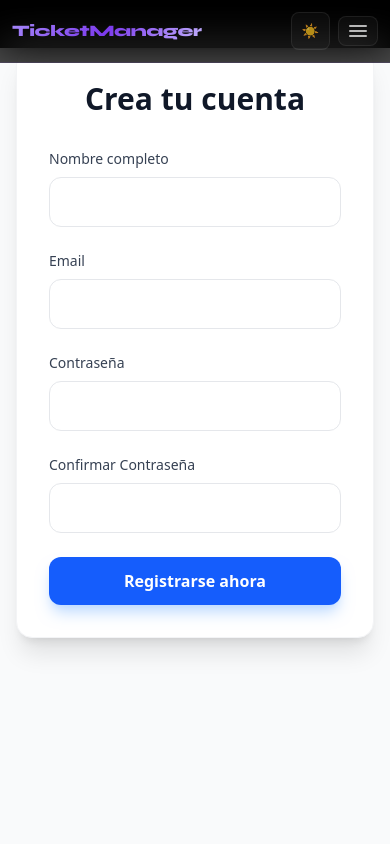
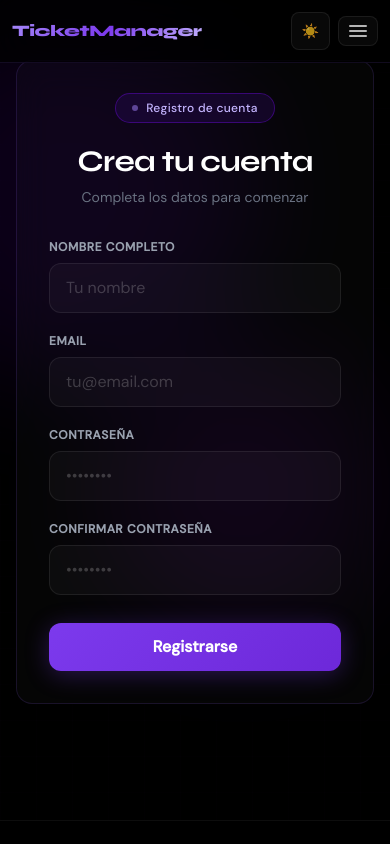
Before and after one commit to EfrenTC/ticket-frontend, a Vue app: page /register in a window 390 px wide. Shown: the top 844 px of the page. Built offline with nearby package versions, Linux system fonts and the light colour scheme.

Commit message:
feat(RegisterView): enhance layout and styling with background effects, improved form structure, and responsive design

```diff
--- a/src/views/RegisterView.vue
+++ b/src/views/RegisterView.vue
@@ -2,6 +2,7 @@
 import { ref } from 'vue';
 import { useAuth } from '../composables/useAuth';
 import Navbar from '../components/layout/Navbar.vue';
+import Footer from '../components/layout/Footer.vue';
 import type { RegisterPayload } from '../types';
 
 const { register, errors } = useAuth();
@@ -19,42 +20,149 @@ const handleSubmit = async () => {
 </script>
 
 <template>
-  <div class="min-h-screen bg-gray-50">
+  <div class="min-h-screen bg-black text-white overflow-hidden">
+    <!-- Background effects -->
+    <div class="fixed inset-0 bg-grid-pattern opacity-5 pointer-events-none"></div>
+    <div class="fixed top-0 right-1/3 w-96 h-96 bg-violet-700 rounded-full blur-3xl opacity-10 pointer-events-none"></div>
+    <div class="fixed bottom-1/4 left-1/4 w-72 h-72 bg-purple-600 rounded-full blur-3xl opacity-8 pointer-events-none"></div>
+
     <Navbar />
 
-    <div class="flex items-center justify-center mt-12 px-4">
-      <div class="max-w-md w-full bg-white rounded-2xl shadow-xl p-8 border border-gray-100">
-        <h2 class="text-3xl font-bold text-gray-900 text-center mb-8">Crea tu cuenta</h2>
+    <div class="flex items-center justify-center min-h-[calc(100vh-80px)] px-4 py-12">
+      <div class="register-card max-w-md w-full rounded-2xl p-8 animate-fade-in">
 
-        <form @submit.prevent="handleSubmit" class="space-y-6">
+        <!-- Header -->
+        <div class="text-center mb-8">
+          <div class="inline-flex items-center gap-2 mb-5 border border-violet-700/40 bg-violet-950/30 px-4 py-1.5 rounded-full">
+            <span class="w-1.5 h-1.5 bg-violet-400 rounded-full animate-pulse"></span>
+            <span class="text-violet-300 text-xs font-medium tracking-wide">Registro de cuenta</span>
+          </div>
+          <h2 class="text-3xl font-bold text-white tracking-tight">Crea tu cuenta</h2>
+          <p class="text-gray-500 text-sm mt-2">Completa los datos para comenzar</p>
+        </div>
+
+        <form @submit.prevent="handleSubmit" class="space-y-5">
+          <!-- Nombre -->
           <div>
-            <label class="block text-sm font-medium text-gray-700 mb-2">Nombre completo</label>
-            <input v-model="form.name" type="text" class="w-full px-4 py-3 rounded-xl border border-gray-200 focus:ring-2 focus:ring-blue-500 focus:border-transparent outline-none transition">
-            <p v-if="errors.name" class="text-red-500 text-xs mt-1">{{ errors.name[0] }}</p>
+            <label class="block text-xs font-semibold text-gray-400 uppercase tracking-wider mb-2">Nombre completo</label>
+            <input
+              v-model="form.name"
+              type="text"
+              placeholder="Tu nombre"
+              class="input-field w-full px-4 py-3 rounded-xl text-white placeholder-gray-600 outline-none transition-all duration-200"
+            />
+            <p v-if="errors.name" class="text-red-400 text-xs mt-1.5 flex items-center gap-1">
+              <svg xmlns="http://www.w3.org/2000/svg" class="w-3 h-3" fill="none" viewBox="0 0 24 24" stroke-width="2" stroke="currentColor"><path stroke-linecap="round" stroke-linejoin="round" d="M12 9v3.75m9-.75a9 9 0 1 1-18 0 9 9 0 0 1 18 0Zm-9 3.75h.008v.008H12v-.008Z" /></svg>
+              {{ errors.name[0] }}
+            </p>
           </div>
 
+          <!-- Email -->
           <div>
-            <label class="block text-sm font-medium text-gray-700 mb-2">Email</label>
-            <input v-model="form.email" type="email" class="w-full px-4 py-3 rounded-xl border border-gray-200 focus:ring-2 focus:ring-blue-500 focus:border-transparent outline-none transition">
-            <p v-if="errors.email" class="text-red-500 text-xs mt-1">{{ errors.email[0] }}</p>
+            <label class="block text-xs font-semibold text-gray-400 uppercase tracking-wider mb-2">Email</label>
+            <input
+              v-model="form.email"
+              type="email"
+              placeholder="tu@email.com"
+              class="input-field w-full px-4 py-3 rounded-xl text-white placeholder-gray-600 outline-none transition-all duration-200"
+            />
+            <p v-if="errors.email" class="text-red-400 text-xs mt-1.5 flex items-center gap-1">
+              <svg xmlns="http://www.w3.org/2000/svg" class="w-3 h-3" fill="none" viewBox="0 0 24 24" stroke-width="2" stroke="currentColor"><path stroke-linecap="round" stroke-linejoin="round" d="M12 9v3.75m9-.75a9 9 0 1 1-18 0 9 9 0 0 1 18 0Zm-9 3.75h.008v.008H12v-.008Z" /></svg>
+              {{ errors.email[0] }}
+            </p>
           </div>
 
+          <!-- Contraseña -->
           <div>
-            <label class="block text-sm font-medium text-gray-700 mb-2">Contraseña</label>
-            <input v-model="form.password" type="password" class="w-full px-4 py-3 rounded-xl border border-gray-200 focus:ring-2 focus:ring-blue-500 focus:border-transparent outline-none transition">
-            <p v-if="errors.password" class="text-red-500 text-xs mt-1">{{ errors.password[0] }}</p>
+            <label class="block text-xs font-semibold text-gray-400 uppercase tracking-wider mb-2">Contraseña</label>
+            <input
+              v-model="form.password"
+              type="password"
+              placeholder="••••••••"
+              class="input-field w-full px-4 py-3 rounded-xl text-white placeholder-gray-600 outline-none transition-all duration-200"
+            />
+            <p v-if="errors.password" class="text-red-400 text-xs mt-1.5 flex items-center gap-1">
+              <svg xmlns="http://www.w3.org/2000/svg" class="w-3 h-3" fill="none" viewBox="0 0 24 24" stroke-width="2" stroke="currentColor"><path stroke-linecap="round" stroke-linejoin="round" d="M12 9v3.75m9-.75a9 9 0 1 1-18 0 9 9 0 0 1 18 0Zm-9 3.75h.008v.008H12v-.008Z" /></svg>
+              {{ errors.password[0] }}
+            </p>
           </div>
 
+          <!-- Confirmar Contraseña -->
           <div>
-            <label class="block text-sm font-medium text-gray-700 mb-2">Confirmar Contraseña</label>
-            <input v-model="form.password_confirmation" type="password" class="w-full px-4 py-3 rounded-xl border border-gray-200 focus:ring-2 focus:ring-blue-500 focus:border-transparent outline-none transition">
+            <label class="block text-xs font-semibold text-gray-400 uppercase tracking-wider mb-2">Confirmar Contraseña</label>
+            <input
+              v-model="form.password_confirmation"
+              type="password"
+              placeholder="••••••••"
+              class="input-field w-full px-4 py-3 rounded-xl text-white placeholder-gray-600 outline-none transition-all duration-200"
+            />
           </div>
 
-          <button type="submit" class="w-full bg-blue-600 text-white font-bold py-3 rounded-xl hover:bg-blue-700 transform active:scale-95 transition-all shadow-lg shadow-blue-200">
-            Registrarse ahora
+          <!-- Submit -->
+          <button
+            type="submit"
+            class="submit-btn w-full text-white font-semibold py-3 rounded-xl transition-all duration-300 transform hover:-translate-y-0.5 active:scale-95 mt-2"
+          >
+            Registrarse
           </button>
         </form>
       </div>
     </div>
+
+    <Footer />
   </div>
 </template>
+
+<style scoped>
+@import url('https://fonts.googleapis.com/css2?family=Syne:wght@400;600;700;800&family=DM+Sans:wght@300;400;500&display=swap');
+
+* { font-family: 'DM Sans', sans-serif; }
+h2 { font-family: 'Syne', sans-serif; }
+
+.bg-grid-pattern {
+  background-image:
+    linear-gradient(rgba(139, 92, 246, 0.15) 1px, transparent 1px),
+    linear-gradient(90deg, rgba(139, 92, 246, 0.15) 1px, transparent 1px);
+  background-size: 60px 60px;
+}
+
+.register-card {
+  background: rgba(255, 255, 255, 0.02);
+  border: 1px solid rgba(139, 92, 246, 0.15);
+  backdrop-filter: blur(16px);
+}
+
+.input-field {
+  background: rgba(255, 255, 255, 0.03);
+  border: 1px solid rgba(255, 255, 255, 0.08);
+  color: white;
+}
+
+.input-field:focus {
+  border-color: rgba(139, 92, 246, 0.5);
+  background: rgba(124, 58, 237, 0.05);
+  box-shadow: 0 0 0 3px rgba(124, 58, 237, 0.1);
+}
+
+.input-field::placeholder {
+  color: rgba(255, 255, 255, 0.2);
+}
+
+.submit-btn {
+  background: linear-gradient(135deg, #7c3aed 0%, #6d28d9 100%);
+  box-shadow: 0 4px 24px rgba(124, 58, 237, 0.3);
+}
+
+.submit-btn:hover {
+  box-shadow: 0 8px 32px rgba(124, 58, 237, 0.45);
+}
+
+@keyframes fade-in {
+  from { opacity: 0; transform: translateY(20px); }
+  to   { opacity: 1; transform: translateY(0); }
+}
+
+.animate-fade-in { animation: fade-in 0.7s ease-out; }
+
+html { scroll-behavior: smooth; }
+</style>
```
